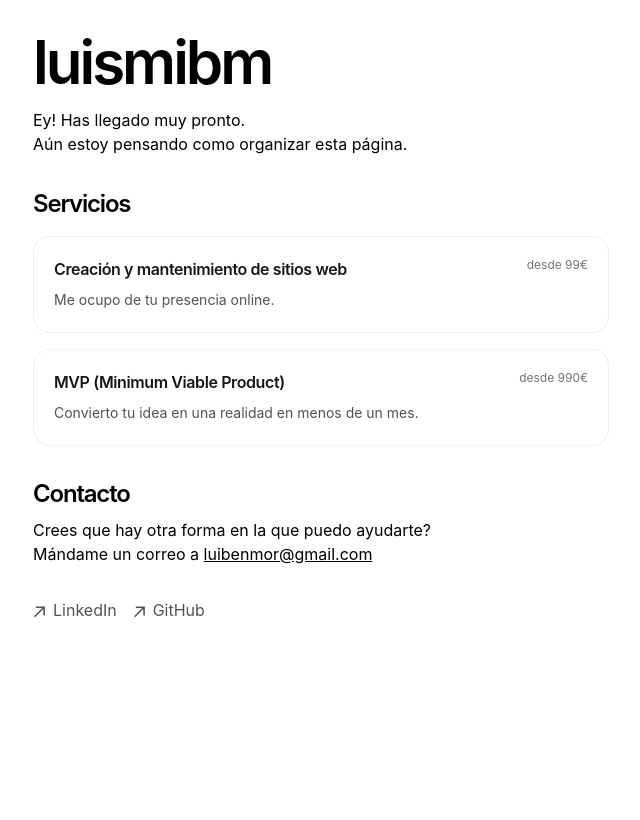
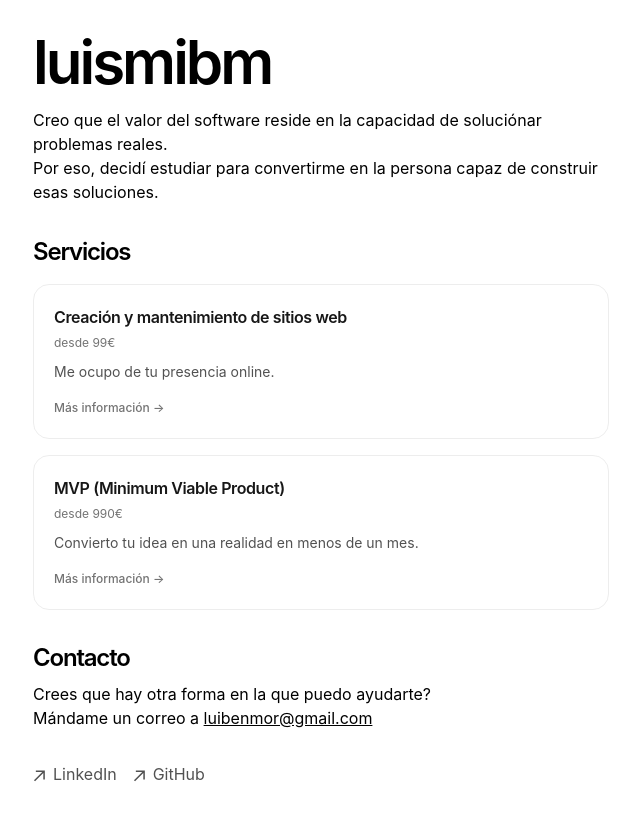
Before and after one commit to luismibm/luismibm-com, a Next.js app: page / in a window 1280 px wide. Shown: the top 820 px of the page, without its empty margins (319-959 px from the left). Built offline with nearby package versions, Linux system fonts and the light colour scheme.

Commit message:
relocated card price under its title

```diff
--- a/app/components/card.tsx
+++ b/app/components/card.tsx
@@ -11,7 +11,7 @@ type CardProps = {
 export function Card({ title, description, hrefMessage, href, price}: CardProps) {
   const content = (
     <article className="mb-4 group rounded-2xl border border-neutral-200/70 bg-transparent p-5 transition hover:border-neutral-300 dark:border-neutral-800/70 dark:hover:border-neutral-700">
-      <div className="flex items-start justify-between gap-3">
+      <div className="column items-start justify-between gap-3">
         <h3 className="text-base font-semibold tracking-tight text-neutral-900 dark:text-neutral-100">
           {title}
         </h3>
@@ -24,11 +24,9 @@ export function Card({ title, description, hrefMessage, href, price}: CardProps)
       <p className="mt-2 text-sm leading-relaxed text-neutral-600 dark:text-neutral-400">
         {description}
       </p>
-      {/*
       <span className="mt-4 inline-flex items-center text-xs font-medium text-neutral-500 transition group-hover:text-neutral-800 dark:text-neutral-500 dark:group-hover:text-neutral-200">
         {hrefMessage} →
       </span>
-      */}
     </article>
   )
 
--- a/app/page.tsx
+++ b/app/page.tsx
@@ -8,10 +8,10 @@ export default function Page() {
         luismibm
       </h1>
       <p>
-        {"Ey! Has llegado muy pronto."}
+        {"Creo que el valor del software reside en la capacidad de soluciónar problemas reales."}
       </p>
       <p className="mb-8">
-        {"Aún estoy pensando como organizar esta página."}
+        {"Por eso, decidí estudiar para convertirme en la persona capaz de construir esas soluciones."}
       </p>
 
       <h2 className="mb-4 text-2xl font-semibold tracking-tighter">
```
